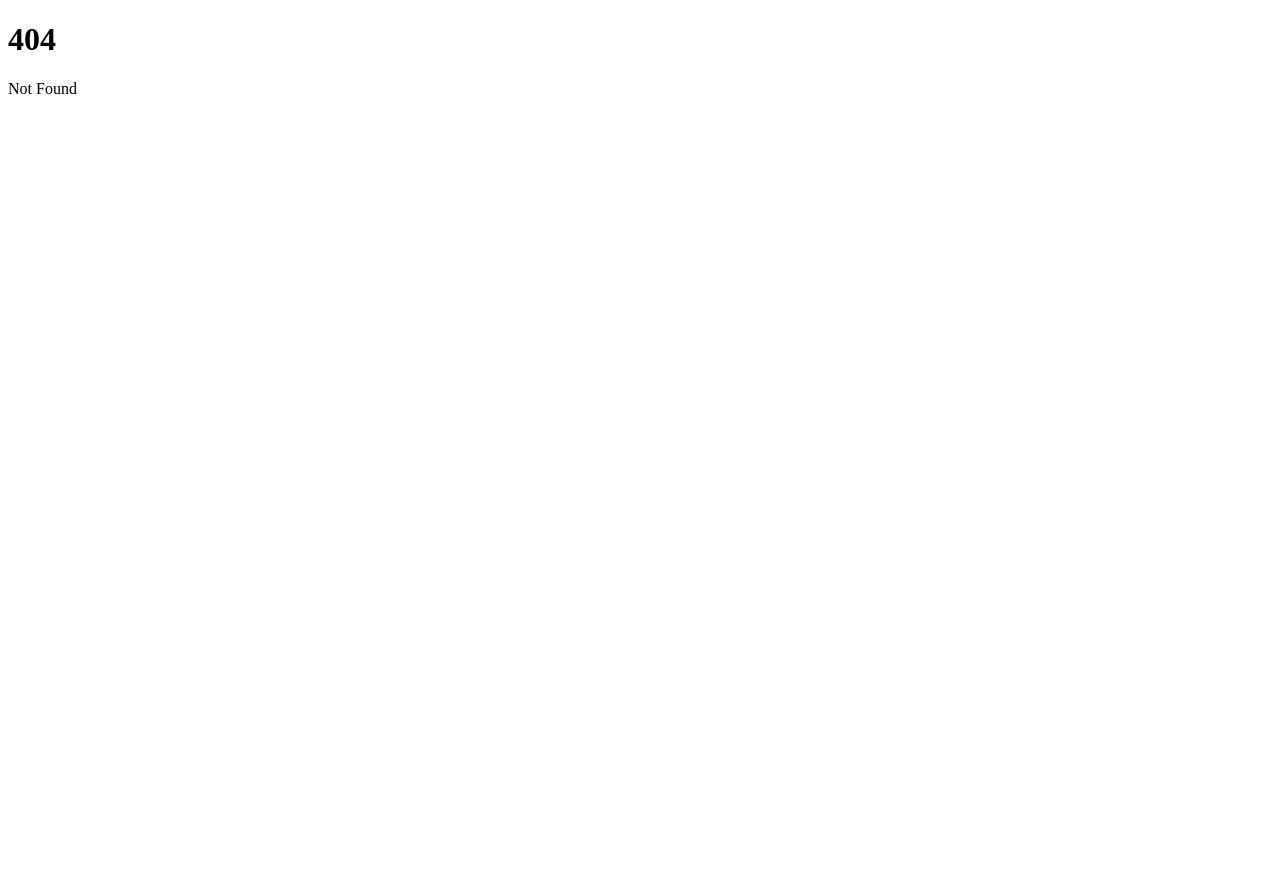
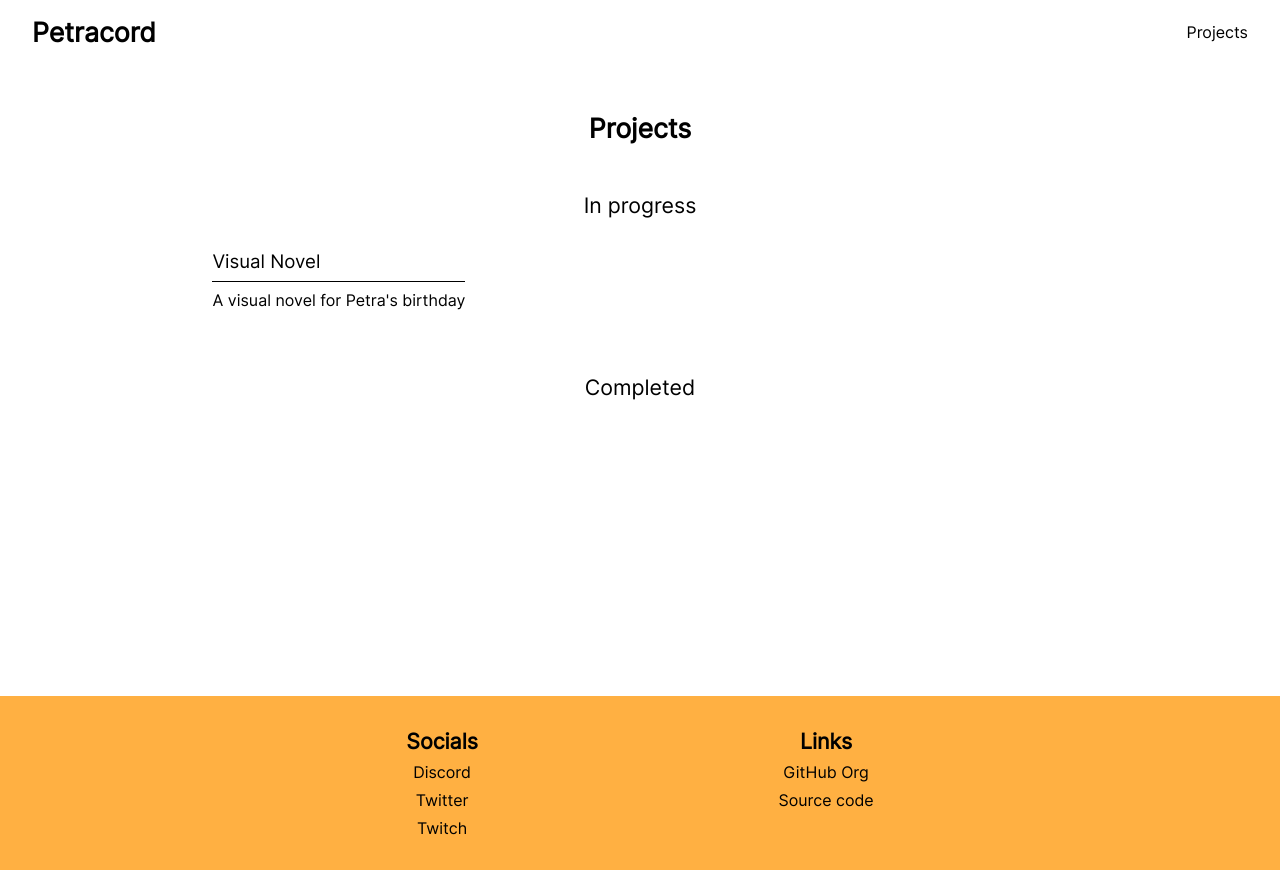
Before and after one commit to Petracord/website, a SvelteKit app: page /projects in a window 1280 px wide. Before the commit this address had no page. Before the commit the page ends 800 px from the top, so only its background shows below. Built offline with nearby package versions, Linux system fonts and the light colour scheme.

Commit message:
feat: projects page, more redirects (#7)

```diff
--- a/src/lib/components/Footer.svelte
+++ b/src/lib/components/Footer.svelte
@@ -20,9 +20,15 @@
 				</li>
 			</ul>
 		</div>
+
 		<div class="footer-list">
 			<h2>Links</h2>
 			<ul>
+				<li>
+					<a href="https://github.com/Petracord" target="_blank" rel="noreferrer">
+						<span>GitHub Org</span>
+					</a>
+				</li>
 				<li>
 					<a href="https://github.com/Petracord/website" target="_blank" rel="noreferrer">
 						<span>Source code</span>
--- a/src/lib/components/Header.svelte
+++ b/src/lib/components/Header.svelte
@@ -1,24 +1,27 @@
 <header>
-	<div class="corner">
-		<a href="/" title="Home">
-			<h1>Petracord</h1>
-		</a>
-	</div>
-
 	<nav>
-		<ul></ul>
+		<div class="corner">
+			<ul>
+				<a href="/" title="Home">
+					<h1>Petracord</h1>
+				</a>
+			</ul>
+		</div>
+		<div class="corner">
+			<ul>
+				<a href="/projects">
+					<li>Projects</li>
+				</a>
+			</ul>
+		</div>
 	</nav>
-
-	<div class="corner"></div>
 </header>
 
 <style>
-	header {
-		background: var(--secondary-color);
+	nav {
 		display: flex;
 		justify-content: space-between;
 		padding: 0.5rem 2rem;
-		box-shadow: var(--shadow);
 	}
 
 	.corner {
@@ -34,13 +37,9 @@
 		justify-content: center;
 	}
 
+	li,
 	h1 {
-		color: var(--secondary-text-color);
-	}
-
-	nav {
-		display: flex;
-		justify-content: center;
+		color: var(--primary-text-color);
 	}
 
 	ul {
@@ -52,5 +51,6 @@
 		justify-content: center;
 		align-items: center;
 		list-style: none;
+		gap: 1.2rem;
 	}
 </style>
--- /dev/null
+++ b/src/lib/components/ProjectEntry.svelte
@@ -0,0 +1,48 @@
+<script lang="ts">
+	export let title: string;
+	export let href: string;
+	export let external = false;
+</script>
+
+<li>
+	<a
+		{href}
+		rel={external ? 'noopener noreferrer' : undefined}
+		target={external ? '_blank' : undefined}
+	>
+		<div>
+			<h3>{title}</h3>
+			<hr />
+			<p>
+				<slot />
+			</p>
+		</div>
+	</a>
+</li>
+
+<style>
+	li {
+		position: relative;
+		top: 0px;
+		background-color: transparent;
+		color: var(--primary-text-color);
+		border-radius: var(--border-radius);
+		overflow: hidden;
+		transition: all 0.3s ease-out;
+	}
+
+	li:hover {
+		background-color: rgba(136, 136, 136, 0.067);
+	}
+
+	a {
+		display: flex;
+		flex-direction: column;
+		padding: 1rem;
+	}
+
+	hr {
+		border-bottom: 1px solid var(--primary-text-color);
+		margin: 0.5rem 0 0.5rem 0;
+	}
+</style>
--- a/src/routes/(app)/+page.svelte
+++ b/src/routes/(app)/+page.svelte
@@ -9,7 +9,7 @@
 <section>
 	<h1>Join the Discord!</h1>
 	<a href={PUBLIC_DISCORD_INVITE} class="button" target="_blank" rel="noreferrer">
-		<span>Click here</span>
+		<span>Join</span>
 	</a>
 </section>
 
--- /dev/null
+++ b/src/routes/(app)/projects/+page.svelte
@@ -0,0 +1,56 @@
+<script>
+	import ProjectEntry from '$components/ProjectEntry.svelte';
+</script>
+
+<svelte:head>
+	<title>Projects | Petracord</title>
+</svelte:head>
+
+<section>
+	<h1>Projects</h1>
+
+	<h2>In progress</h2>
+	<ul>
+		<ProjectEntry title="Visual Novel" href="https://pentomoclub.itch.io/petracord-vn" external>
+			A visual novel for Petra's birthday
+		</ProjectEntry>
+	</ul>
+
+	<h2>Completed</h2>
+	<ul></ul>
+</section>
+
+<style>
+	section {
+		display: flex;
+		flex-direction: column;
+		align-items: center;
+		height: 70vh;
+		gap: 1rem;
+		max-width: 960px;
+		margin: 3rem auto 1.5rem;
+	}
+
+	h2 {
+		margin-top: 2rem;
+	}
+
+	ul {
+		display: grid;
+		grid-template-columns: repeat(3, minmax(0, 1fr));
+		list-style: none;
+		gap: 1rem;
+	}
+
+	@media only screen and (max-width: 960px) {
+		ul {
+			grid-template-columns: repeat(2, minmax(0, 1fr));
+		}
+	}
+
+	@media only screen and (max-width: 720px) {
+		ul {
+			grid-template-columns: repeat(1, minmax(0, 1fr));
+		}
+	}
+</style>
--- a/src/routes/(redirects)/github/+page.server.ts
+++ b/src/routes/(redirects)/github/+page.server.ts
@@ -2,5 +2,5 @@ import { redirect } from '@sveltejs/kit';
 import type { PageServerLoad } from './$types';
 
 export const load: PageServerLoad = () => {
-	throw redirect(301, 'https://github.com/Petracord/website');
+	throw redirect(301, 'https://github.com/Petracord');
 };
--- a/src/routes/(redirects)/invite/+page.server.ts
+++ b/src/routes/(redirects)/invite/+page.server.ts
@@ -3,13 +3,17 @@ import type { PageServerLoad } from './$types';
 import { isBotUserAgent } from '$lib/utils/constants';
 import { PUBLIC_DISCORD_INVITE } from '$env/static/public';
 
-export const load: PageServerLoad = async ({ request, fetch }) => {
+export const load: PageServerLoad = async ({ request, fetch, setHeaders }) => {
 	const { headers } = request;
 
 	const userAgent = headers.get('User-Agent') ?? headers.get('user-agent');
 	if (!userAgent || !isBotUserAgent(userAgent)) {
 		throw redirect(301, PUBLIC_DISCORD_INVITE);
 	}
+
+	setHeaders({
+		'Cache-Control': 'public, max-age=604800, immutable'
+	});
 
 	const response = await fetch(PUBLIC_DISCORD_INVITE, {
 		method: 'GET'
```
Also changed, not shown: package.json (+17 -17 lines), src/routes/(redirects)/twitter/+page.server.ts (+12 -2 lines), src/routes/(redirects)/twitter/+page.svelte (added, +14 -0 lines), 1 other file (tests, documents, lock files or other folders).
